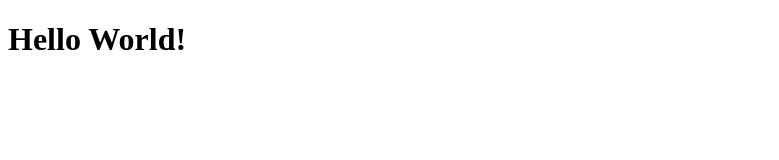
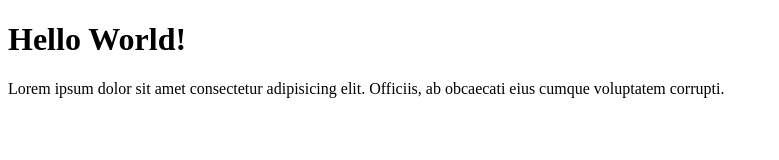
Before and after one commit to Adytia855/New-Repo-Test, a plain HTML site: page index.html in a window 1280 px wide. Shown: the whole page, without its empty margins (0-779 px from the left). Drawn offline with Linux system fonts and the light colour scheme.

Commit message:
menambahkan paragraph

```diff
--- a/index.html
+++ b/index.html
@@ -7,5 +7,6 @@
 </head>
 <body>
     <h1>Hello World!</h1>
+    <p>Lorem ipsum dolor sit amet consectetur adipisicing elit. Officiis, ab obcaecati eius cumque voluptatem corrupti.</p>
 </body>
 </html>
```
